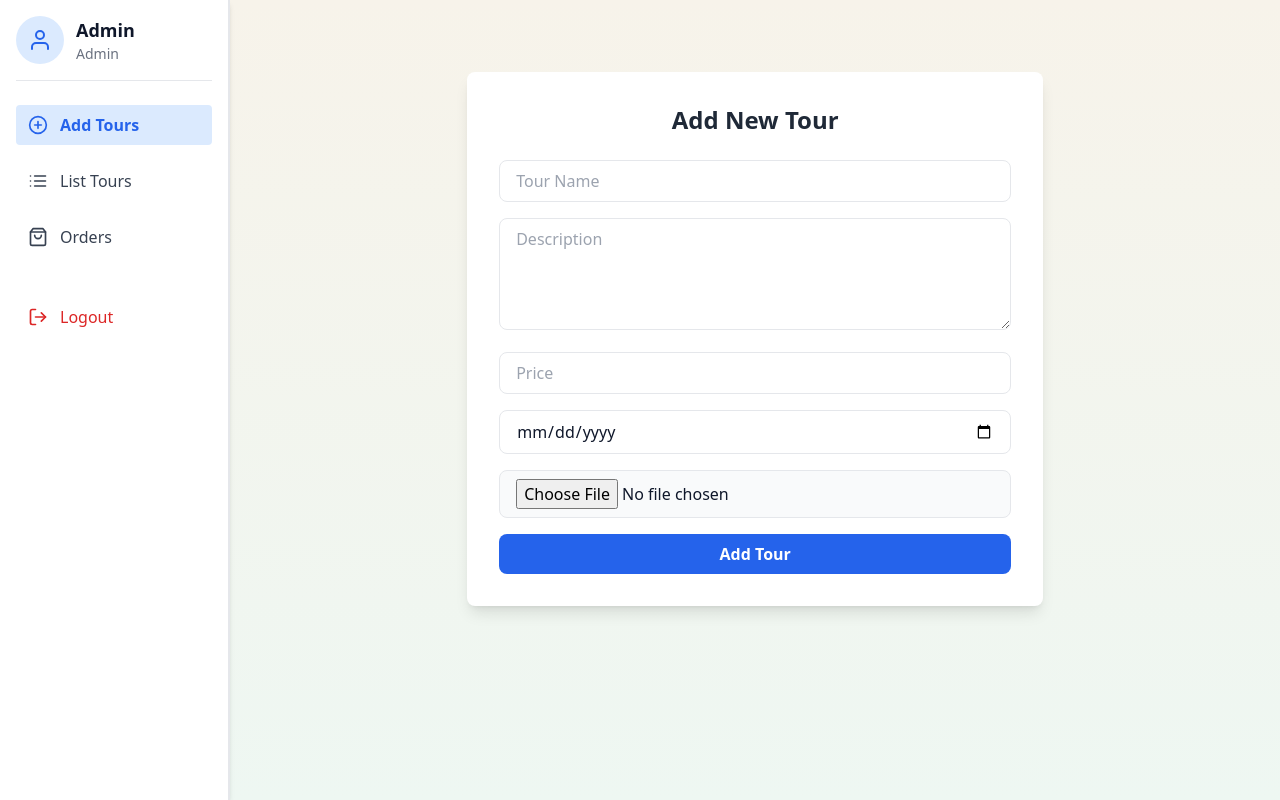
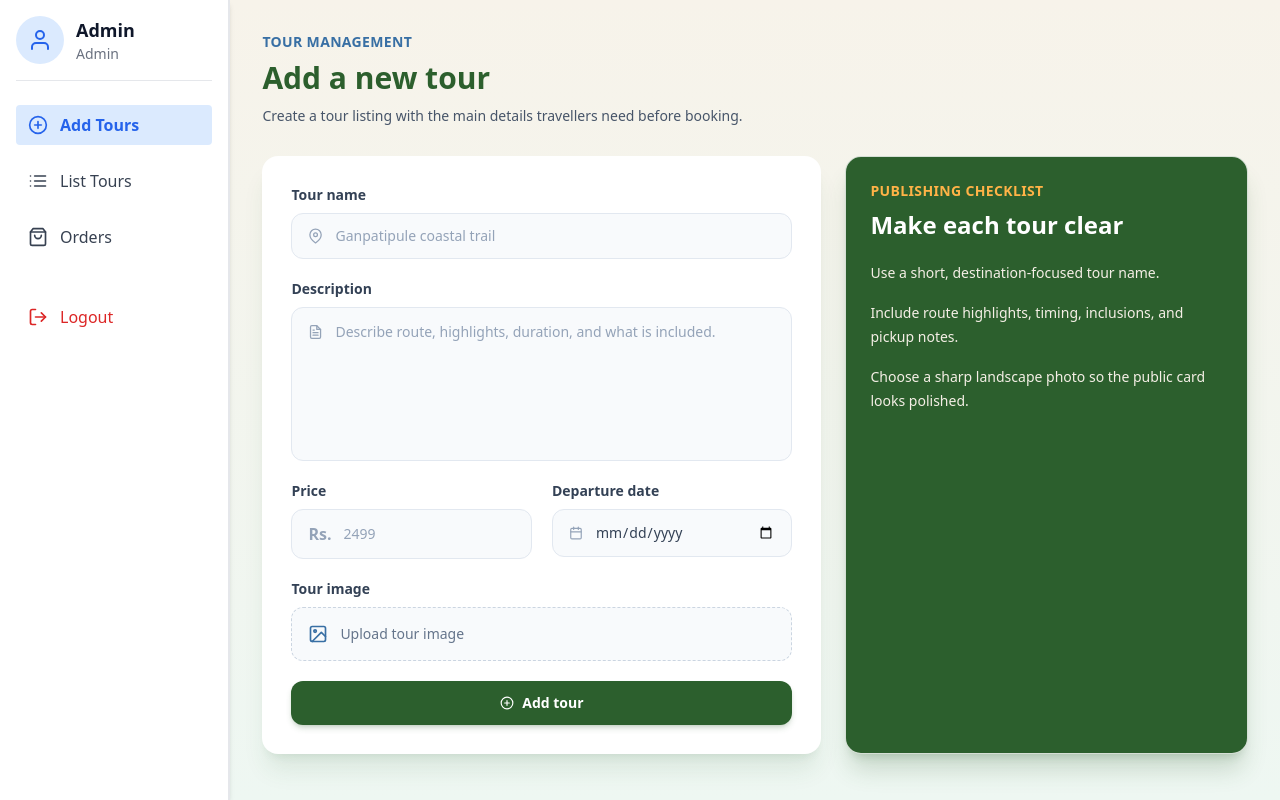
Before and after one commit to Pooja184/Tourism-Management, a React (Vite) app in the folder frontend/: page /admin/addtours in a window 1280 px wide. Shown: the top 800 px of the page. Built offline with nearby package versions, Linux system fonts and the light colour scheme; no server answers.

Commit message:
feat: enhance AddTours component with improved layout and user experience

```diff
--- a/frontend/src/pages/admin/AddTours.jsx
+++ b/frontend/src/pages/admin/AddTours.jsx
@@ -2,6 +2,13 @@ import React, { useState } from "react";
 import { useDispatch, useSelector } from "react-redux";
 import { addTour } from "../../features/admin/addToursSlice.js";
 import { toast } from "react-toastify";
+import {
+  FiCalendar,
+  FiFileText,
+  FiImage,
+  FiMapPin,
+  FiPlusCircle,
+} from "react-icons/fi";
 
 const AddTours = () => {
   const dispatch = useDispatch();
@@ -15,8 +22,10 @@ const AddTours = () => {
     image: null,
   });
 
-  const handleChange = (e) => {
-    const { name, value, files } = e.target;
+  const selectedFileName = formData.image?.name || "Upload tour image";
+
+  const handleChange = (event) => {
+    const { name, value, files } = event.target;
     if (name === "image") {
       setFormData({ ...formData, image: files[0] });
     } else {
@@ -24,9 +33,9 @@ const AddTours = () => {
     }
   };
 
-  const handleSubmit = (e) => {
+  const handleSubmit = (event) => {
     try {
-      e.preventDefault();
+      event.preventDefault();
       const form = new FormData();
       form.append("tourName", formData.tourName);
       form.append("description", formData.description);
@@ -43,80 +52,158 @@ const AddTours = () => {
         image: null,
       });
     } catch (error) {
-    toast.error(error.message)
+      toast.error(error.message);
     }
-
   };
 
   return (
-    <div className="max-w-xl mx-auto mt-10 bg-white shadow-lg rounded-lg p-8">
-      <h2 className="text-2xl font-bold mb-6 text-gray-800 text-center">
-        Add New Tour
+    <div className="mx-auto max-w-5xl">
+      <div className="mb-7">
+        <p className="text-sm font-semibold uppercase tracking-wide text-accent">
+          Tour management
+        </p>
+        <h2 className="mt-2 text-3xl font-black text-secondary">
+          Add a new tour
         </h2>
-      <form onSubmit={handleSubmit} className="space-y-4">
+        <p className="mt-2 max-w-2xl text-sm leading-6 text-slate-600">
+          Create a tour listing with the main details travellers need before
+          booking.
+        </p>
+      </div>
+
+      <div className="grid gap-6 lg:grid-cols-[1fr_0.72fr]">
+        <form
+          onSubmit={handleSubmit}
+          className="rounded-2xl border border-white/80 bg-white p-5 shadow-xl shadow-secondary/10 sm:p-7"
+        >
+          <div className="space-y-5">
+            <div>
+              <label className="mb-2 block text-sm font-semibold text-slate-700">
+                Tour name
+              </label>
+              <div className="flex items-center gap-3 rounded-xl border border-slate-200 bg-slate-50 px-4 py-3 focus-within:border-accent focus-within:bg-white">
+                <FiMapPin className="text-slate-400" />
                 <input
                   type="text"
                   name="tourName"
-          placeholder="Tour Name"
+                  placeholder="Ganpatipule coastal trail"
                   value={formData.tourName}
                   onChange={handleChange}
-          className="w-full border rounded-lg px-4 py-2 focus:outline-none focus:ring-2 focus:ring-blue-500"
+                  required
+                  className="w-full bg-transparent text-sm text-slate-700 outline-none placeholder:text-slate-400"
                 />
+              </div>
+            </div>
 
+            <div>
+              <label className="mb-2 block text-sm font-semibold text-slate-700">
+                Description
+              </label>
+              <div className="flex gap-3 rounded-xl border border-slate-200 bg-slate-50 px-4 py-3 focus-within:border-accent focus-within:bg-white">
+                <FiFileText className="mt-1 text-slate-400" />
                 <textarea
                   name="description"
-          placeholder="Description"
+                  placeholder="Describe route, highlights, duration, and what is included."
                   value={formData.description}
                   onChange={handleChange}
-          className="w-full border rounded-lg px-4 py-2 h-28 focus:outline-none focus:ring-2 focus:ring-blue-500"
+                  required
+                  className="h-32 w-full resize-none bg-transparent text-sm leading-6 text-slate-700 outline-none placeholder:text-slate-400"
                 />
+              </div>
+            </div>
 
+            <div className="grid gap-5 sm:grid-cols-2">
+              <div>
+                <label className="mb-2 block text-sm font-semibold text-slate-700">
+                  Price
+                </label>
+                <div className="flex items-center gap-3 rounded-xl border border-slate-200 bg-slate-50 px-4 py-3 focus-within:border-accent focus-within:bg-white">
+                  <span className="font-bold text-slate-400">Rs.</span>
                   <input
                     type="number"
                     name="price"
-          placeholder="Price"
+                    placeholder="2499"
                     value={formData.price}
                     onChange={handleChange}
-          className="w-full border rounded-lg px-4 py-2 focus:outline-none focus:ring-2 focus:ring-blue-500"
+                    min="0"
+                    required
+                    className="w-full bg-transparent text-sm text-slate-700 outline-none placeholder:text-slate-400"
                   />
+                </div>
+              </div>
 
+              <div>
+                <label className="mb-2 block text-sm font-semibold text-slate-700">
+                  Departure date
+                </label>
+                <div className="flex items-center gap-3 rounded-xl border border-slate-200 bg-slate-50 px-4 py-3 focus-within:border-accent focus-within:bg-white">
+                  <FiCalendar className="text-slate-400" />
                   <input
                     type="date"
                     name="date"
                     value={formData.date}
                     onChange={handleChange}
-          className="w-full border rounded-lg px-4 py-2 focus:outline-none focus:ring-2 focus:ring-blue-500"
+                    required
+                    className="w-full bg-transparent text-sm text-slate-700 outline-none"
                   />
+                </div>
+              </div>
+            </div>
 
+            <label className="block">
+              <span className="mb-2 block text-sm font-semibold text-slate-700">
+                Tour image
+              </span>
+              <span className="flex cursor-pointer items-center gap-3 rounded-xl border border-dashed border-slate-300 bg-slate-50 px-4 py-4 text-sm text-slate-500 transition hover:border-accent hover:bg-white">
+                <FiImage className="text-xl text-accent" />
+                <span className="truncate">{selectedFileName}</span>
+              </span>
               <input
                 type="file"
                 name="image"
                 onChange={handleChange}
                 accept="image/*"
-          className="w-full border rounded-lg px-4 py-2 bg-gray-50 focus:outline-none"
+                required
+                className="sr-only"
               />
+            </label>
 
             <button
               type="submit"
               disabled={loading}
-          className={`w-full py-2 rounded-lg text-white font-semibold ${
+              className={`inline-flex w-full items-center justify-center gap-2 rounded-xl px-5 py-3 text-sm font-semibold text-white shadow-md shadow-secondary/20 transition ${
                 loading
-              ? "bg-blue-400 cursor-not-allowed"
-              : "bg-blue-600 hover:bg-blue-700"
+                  ? "cursor-not-allowed bg-secondary/60"
+                  : "bg-secondary hover:bg-green-800"
               }`}
             >
-          {loading ? "Adding..." : "Add Tour"}
+              <FiPlusCircle />
+              {loading ? "Adding tour..." : "Add tour"}
             </button>
+          </div>
         </form>
 
+        <aside className="rounded-2xl border border-white/80 bg-secondary p-6 text-white shadow-xl shadow-secondary/20">
+          <p className="text-sm font-semibold uppercase tracking-wide text-primary">
+            Publishing checklist
+          </p>
+          <h3 className="mt-2 text-2xl font-bold">Make each tour clear</h3>
+          <div className="mt-5 space-y-4 text-sm leading-6 text-neutral">
+            <p>Use a short, destination-focused tour name.</p>
+            <p>Include route highlights, timing, inclusions, and pickup notes.</p>
+            <p>Choose a sharp landscape photo so the public card looks polished.</p>
+          </div>
+        </aside>
+      </div>
+
       {success && (
-        <p className="mt-4 text-green-600 font-medium">
-          ✅ Tour added successfully!
+        <p className="mt-5 rounded-xl bg-emerald-50 px-4 py-3 text-sm font-semibold text-emerald-700">
+          Tour added successfully.
         </p>
       )}
       {error && (
-        <p className="mt-4 text-red-600 font-medium">
-          ❌ {error.message || error}
+        <p className="mt-5 rounded-xl bg-red-50 px-4 py-3 text-sm font-semibold text-red-700">
+          {error.message || error}
         </p>
       )}
     </div>
```
Lines whose indentation alone changed are shown as unchanged.
